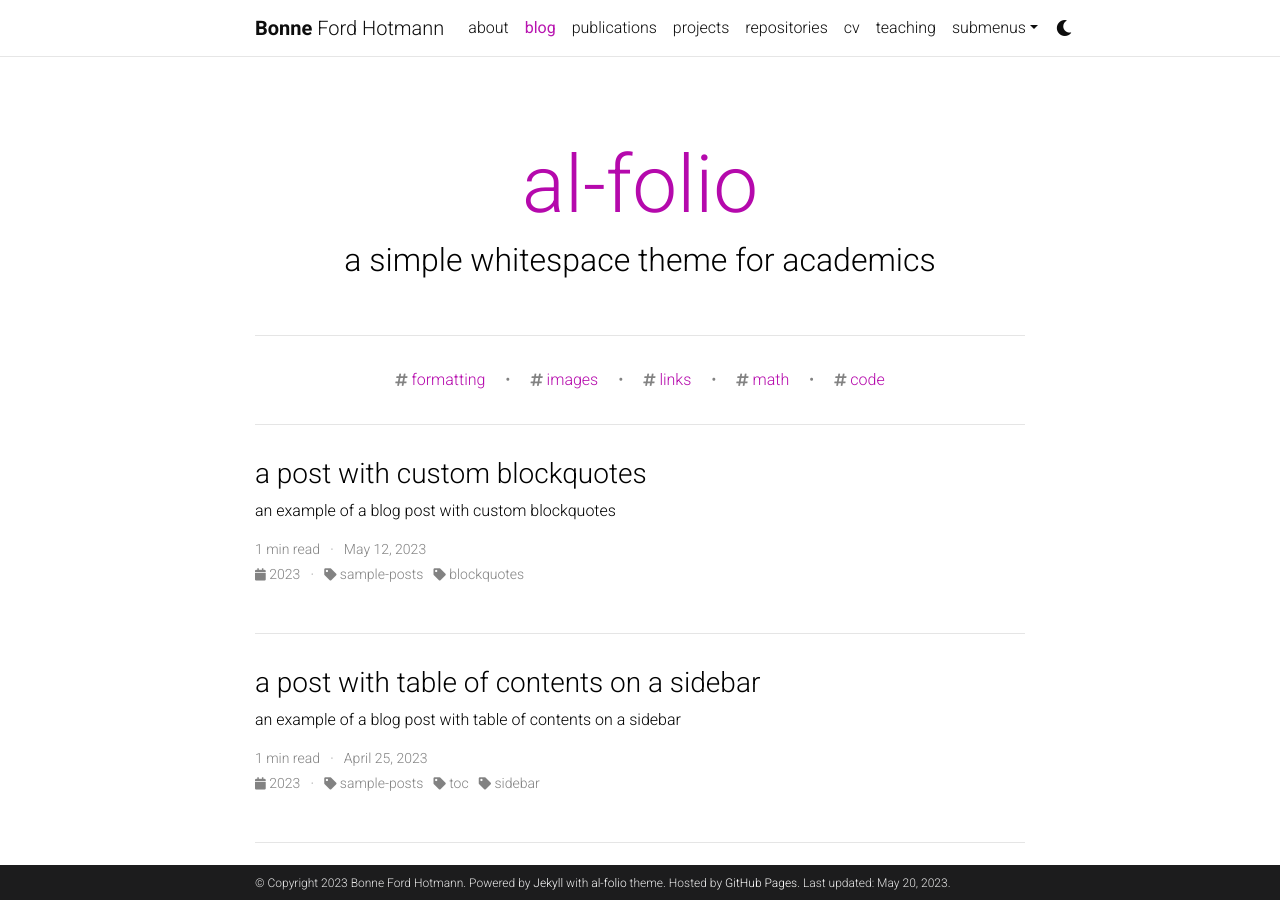
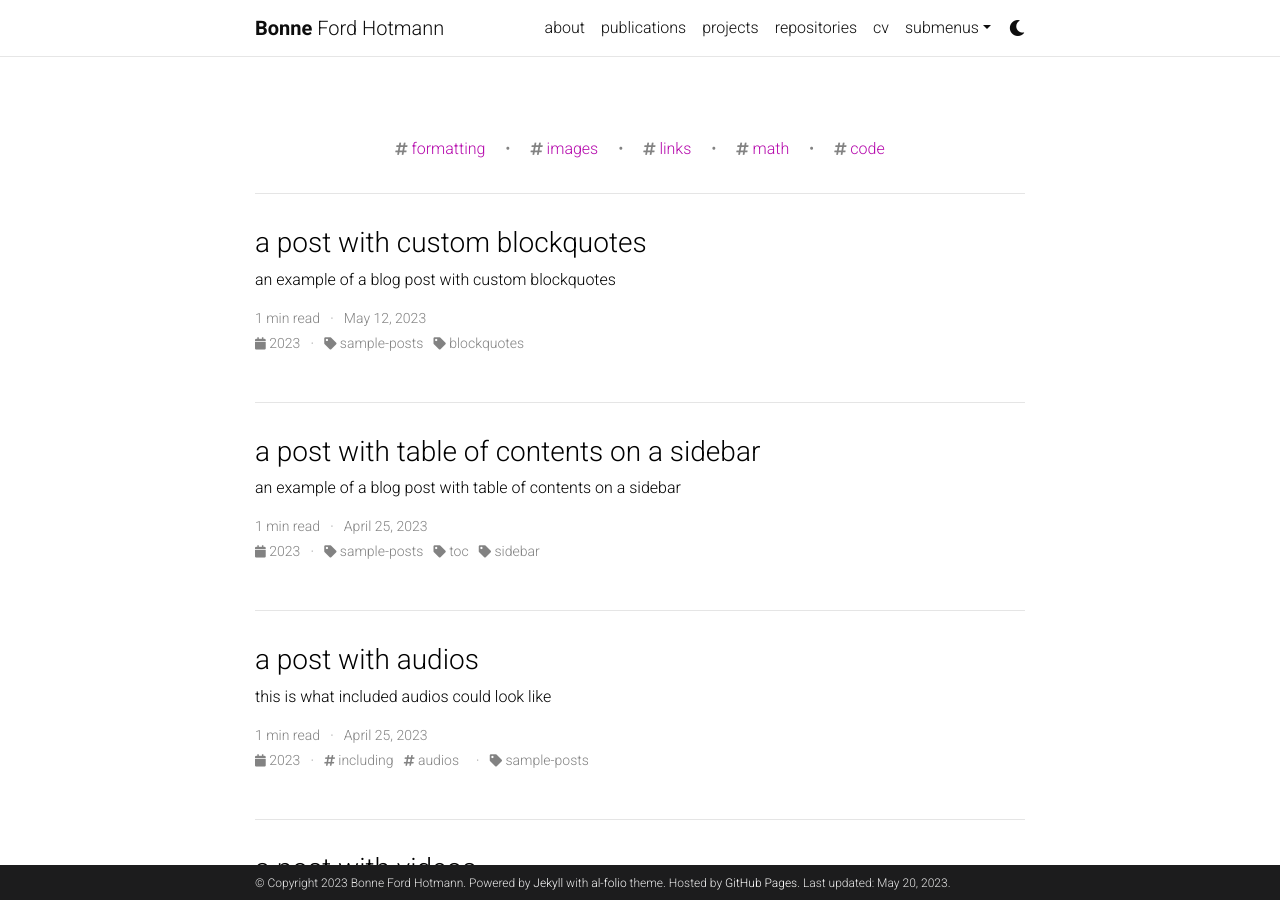
Before and after one commit to bonneford/bonneford.github.io, a Jekyll site: the page built from blog/index.html, in a window 1280 px wide and 900 px high. Built offline with Jekyll 4.4.1, drawn with Linux system fonts in a browser that asks for light colours; the list of posts is cut into pages by our own code; comment, search, counter and statistics services are not loaded; a style sheet for code colours, icons or effects is not loaded.

Commit message:
deletion of page

```diff
--- a/_config.yml
+++ b/_config.yml
@@ -121,10 +121,10 @@ bing_site_verification:  # out your bing-site-verification ID (Bing Webmaster)
 # Blog
 # -----------------------------------------------------------------------------
 
-blog_name: al-folio # blog_name will be displayed in your blog page
-blog_nav_title: blog # your blog must have a title for it to be displayed in the nav bar
-blog_description: a simple whitespace theme for academics
-permalink: /blog/:year/:title/
+blog_name:  # blog_name will be displayed in your blog page
+blog_nav_title:  # your blog must have a title for it to be displayed in the nav bar
+blog_description:
+permalink:
 
 # Pagination
 pagination:
@@ -138,28 +138,27 @@ related_blog_posts:
 # Follow instructions on https://giscus.app/ to setup for your repo to fill out
 # the information below.
 giscus:
-  repo: alshedivat/al-folio      # <your-github-user-name>/<your-github-repo-name>
-  repo_id: MDEwOlJlcG9zaXRvcnk2MDAyNDM2NQ==
-  category: Comments             # name of the category under which discussions will be created
-  category_id: DIC_kwDOA5PmLc4CTBt6
-  mapping: title                 # identify discussions by post title
+  repo:     # <your-github-user-name>/<your-github-repo-name>
+  repo_id:
+  category:             # name of the category under which discussions will be created
+  category_id:
+  mapping:                 # identify discussions by post title
   strict: 1                      # use strict identification mode
   reactions_enabled: 1           # enable (1) or disable (0) emoji reactions
-  input_position: bottom         # whether to display input form below (bottom) or above (top) the comments
-  theme: preferred_color_scheme  # name of the color scheme (preferred works well with al-folio light/dark mode)
+  input_position:         # whether to display input form below (bottom) or above (top) the comments
+  theme:   # name of the color scheme (preferred works well with al-folio light/dark mode)
   emit_metadata: 0
-  lang: en
+  lang:
 
 # Disqus comments (DEPRECATED)
-disqus_shortname: al-folio # put your disqus shortname
+disqus_shortname:  # put your disqus shortname
 # https://help.disqus.com/en/articles/1717111-what-s-a-shortname
 
 # External sources.
 # If you have blog posts published on medium.com or other external sources,
 # you can display them in your blog by adding a link to the RSS feed.
 external_sources:
-  - name: medium.com
-    rss_url: https://medium.com/@al-folio/feed
+
 
 # -----------------------------------------------------------------------------
 # Collections
@@ -168,21 +167,21 @@ external_sources:
 collections:
   news:
     defaults:
-      layout: post
-    output: true
-    permalink: /news/:path/
+      layout:
+    output: false
+    permalink:
   projects:
-    output: true
-    permalink: /projects/:path/
+    output: false
+    permalink:
 
 announcements:
-  enabled: true
-  scrollable: true # adds a vertical scroll bar if there are more than 3 news items
+  enabled: false
+  scrollable: false # adds a vertical scroll bar if there are more than 3 news items
   limit: 5 # leave blank to include all the news in the `_news` folder
 
 latest_posts:
-  enabled: true
-  scrollable: true # adds a vertical scroll bar if there are more than 3 new posts items
+  enabled: false
+  scrollable: false # adds a vertical scroll bar if there are more than 3 new posts items
   limit: 3 # leave blank to include all the blog posts
 
 # -----------------------------------------------------------------------------
```
Also changed, not shown: _pages/teaching.md (deleted, +0 -12 lines).
